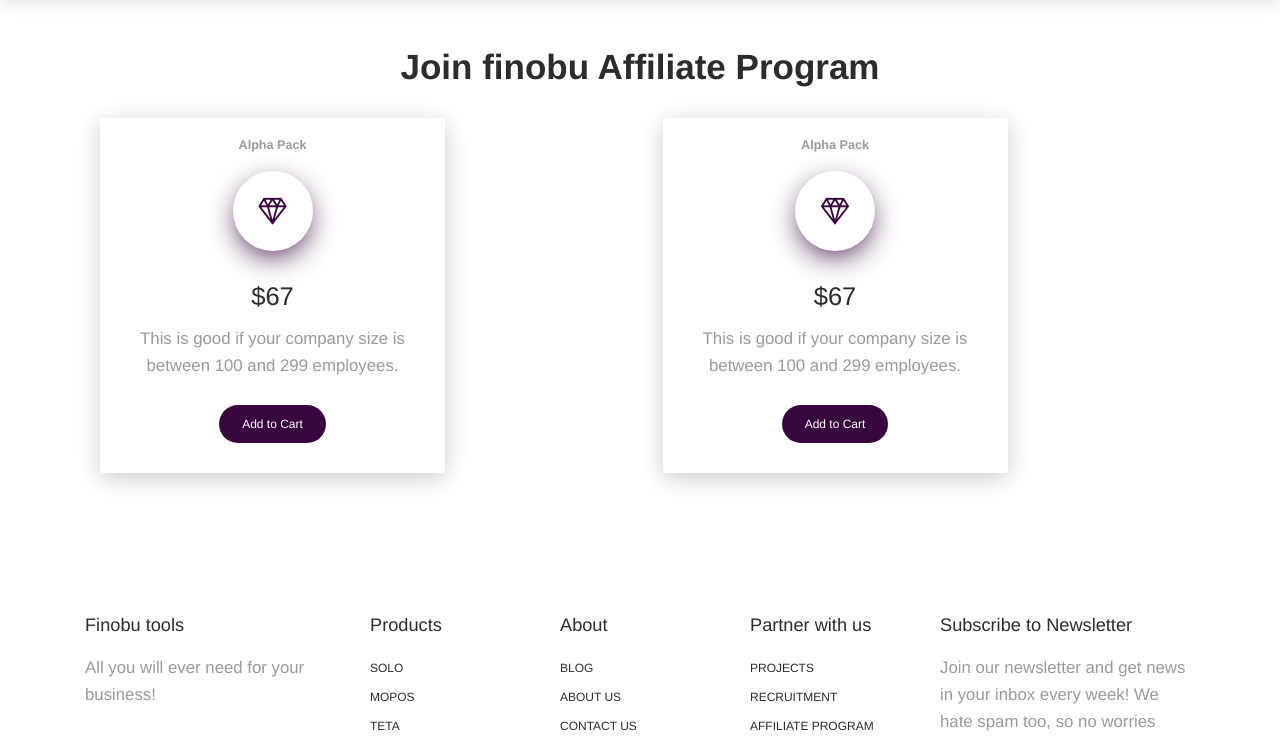
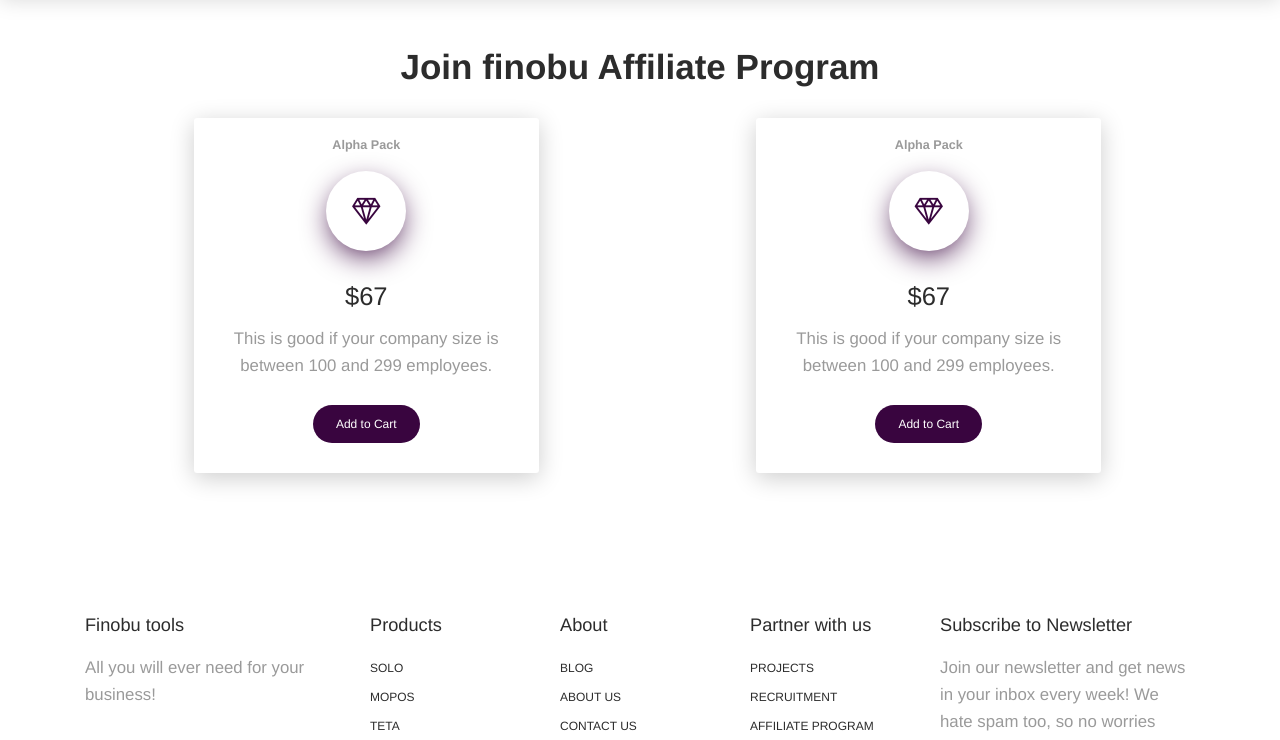
Before and after one commit to nicodemus-opon/finobu, a PHP site: page /affiliates/index.php in a window 1280 px wide. Shown: the part 64-804 px from the top of the page. Run offline with PHP 8.4, Linux system fonts and the light colour scheme; some libraries are stand-ins or nearby versions.

Commit message:
2019-03-03T09:15

```diff
--- a/affiliates/index.php
+++ b/affiliates/index.php
@@ -15,7 +15,7 @@ include('../includes/navbar.php');
         </div>
 
         <div class="row ml-auto ">
-            <div class="col-md-6 col-lg-4 mr-auto text-center">
+            <div class="col-md-6 col-lg-4 ml-auto mr-auto text-center">
                 <div class="card card-pricing">
                     <div class="card-body">
                         <h6 class="category">Alpha Pack</h6>
@@ -29,7 +29,7 @@ include('../includes/navbar.php');
                     </div>
                 </div>
             </div>
-            <div class="col-md-6 col-lg-4 mr-auto text-center">
+            <div class="col-md-6 col-lg-4 ml-auto mr-auto text-center">
                 <div class="card card-pricing">
                     <div class="card-body">
                         <h6 class="category">Alpha Pack</h6>
```
